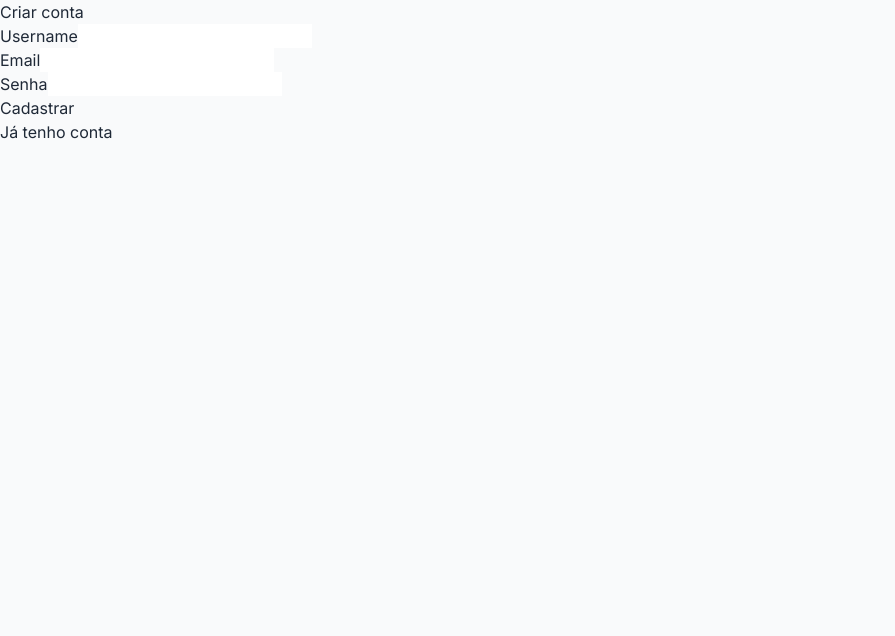
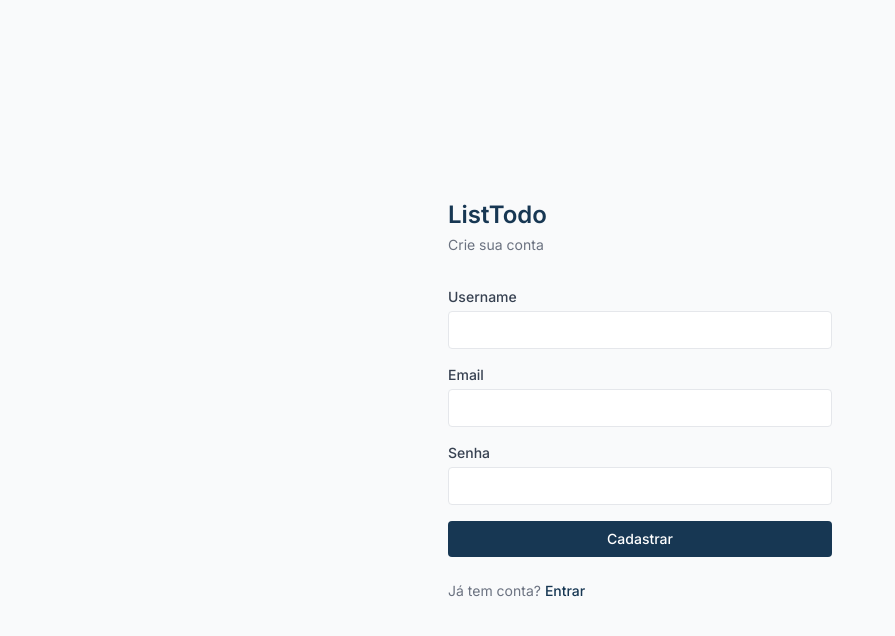
Before and after one commit to GustavoQ-Mateus/todolist, a React (Vite) app in the folder frontend/: page /cadastro in a window 1280 px wide. Shown: the top 636 px of the page, without its empty margins (0-895 px from the left). Built offline with nearby package versions, Linux system fonts and the light colour scheme.

Commit message:
feat: estiliza tela de cadastro

```diff
--- a/frontend/src/pages/Cadastro.jsx
+++ b/frontend/src/pages/Cadastro.jsx
@@ -21,40 +21,66 @@ export default function Cadastro() {
   }
 
   return (
-    <div>
-      <h1>Criar conta</h1>
-      <form onSubmit={handleSubmit}>
-        <div>
-          <label>Username</label>
+    <div className="min-h-screen flex items-center justify-center bg-gray-50">
+      <div className="w-full max-w-sm">
+
+        <div className="mb-8">
+          <h1 className="text-2xl font-semibold text-primary">ListTodo</h1>
+          <p className="text-sm text-gray-500 mt-1">Crie sua conta</p>
+        </div>
+
+        <form onSubmit={handleSubmit} className="flex flex-col gap-4">
+          <div className="flex flex-col gap-1">
+            <label className="text-sm font-medium text-gray-700">Username</label>
             <input
               type="text"
               value={username}
               onChange={(e) => setUsername(e.target.value)}
               required
+              className="border border-gray-200 rounded px-3 py-2 text-sm outline-none focus:border-primary transition-colors"
             />
           </div>
-        <div>
-          <label>Email</label>
+
+          <div className="flex flex-col gap-1">
+            <label className="text-sm font-medium text-gray-700">Email</label>
             <input
               type="email"
               value={email}
               onChange={(e) => setEmail(e.target.value)}
               required
+              className="border border-gray-200 rounded px-3 py-2 text-sm outline-none focus:border-primary transition-colors"
             />
           </div>
-        <div>
-          <label>Senha</label>
+
+          <div className="flex flex-col gap-1">
+            <label className="text-sm font-medium text-gray-700">Senha</label>
             <input
               type="password"
               value={senha}
               onChange={(e) => setSenha(e.target.value)}
               required
+              className="border border-gray-200 rounded px-3 py-2 text-sm outline-none focus:border-primary transition-colors"
             />
           </div>
-        {erro && <p>{erro}</p>}
-        <button type="submit">Cadastrar</button>
+
+          {erro && <p className="text-sm text-red-500">{erro}</p>}
+
+          <button
+            type="submit"
+            className="bg-primary text-white text-sm font-medium py-2 rounded hover:bg-primary-light transition-colors"
+          >
+            Cadastrar
+          </button>
         </form>
-      <p><Link to="/login">Já tenho conta</Link></p>
+
+        <p className="text-sm text-gray-500 mt-6">
+          Já tem conta?{' '}
+          <Link to="/login" className="text-primary font-medium hover:underline">
+            Entrar
+          </Link>
+        </p>
+
+      </div>
     </div>
   )
 }
```
Lines whose indentation alone changed are shown as unchanged.
